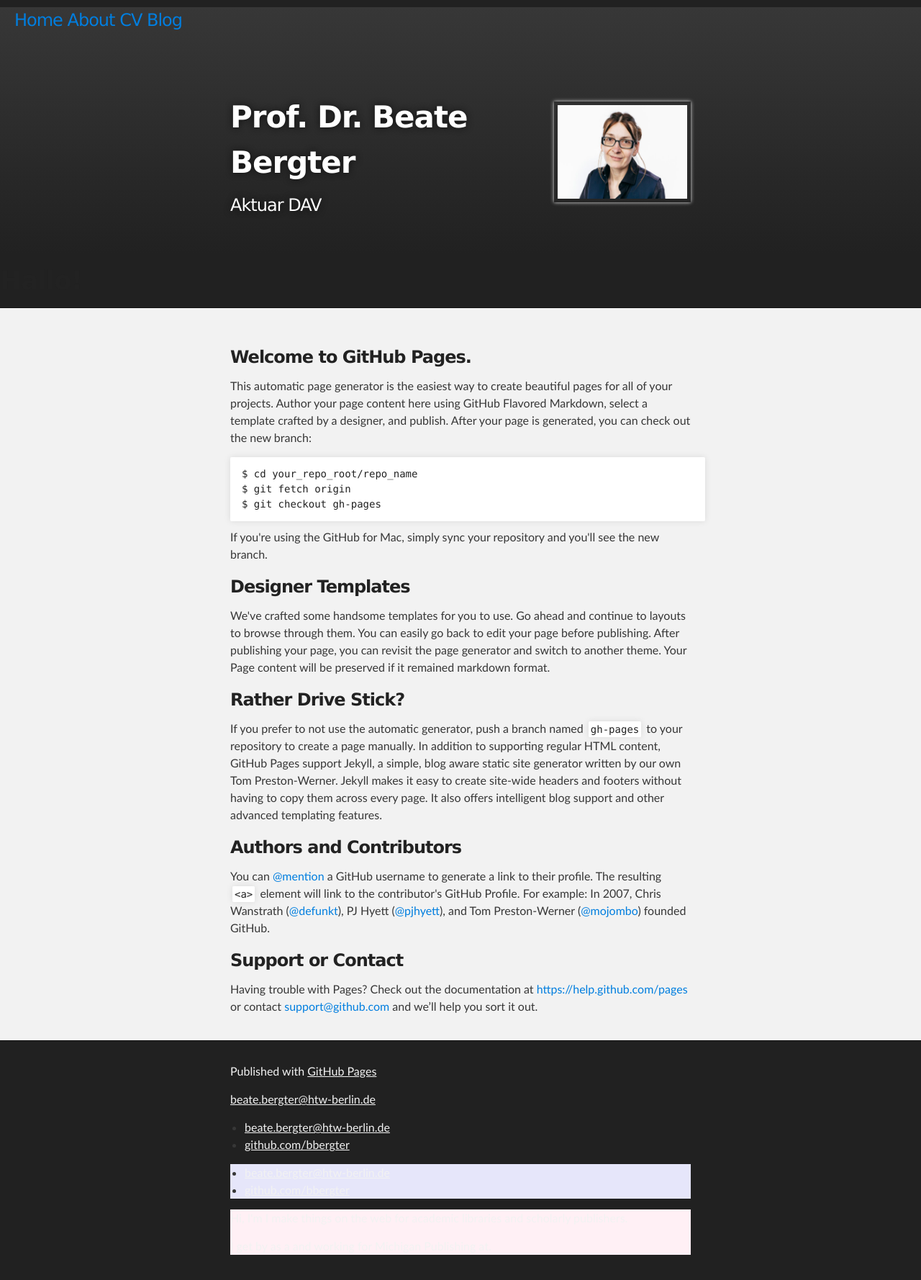
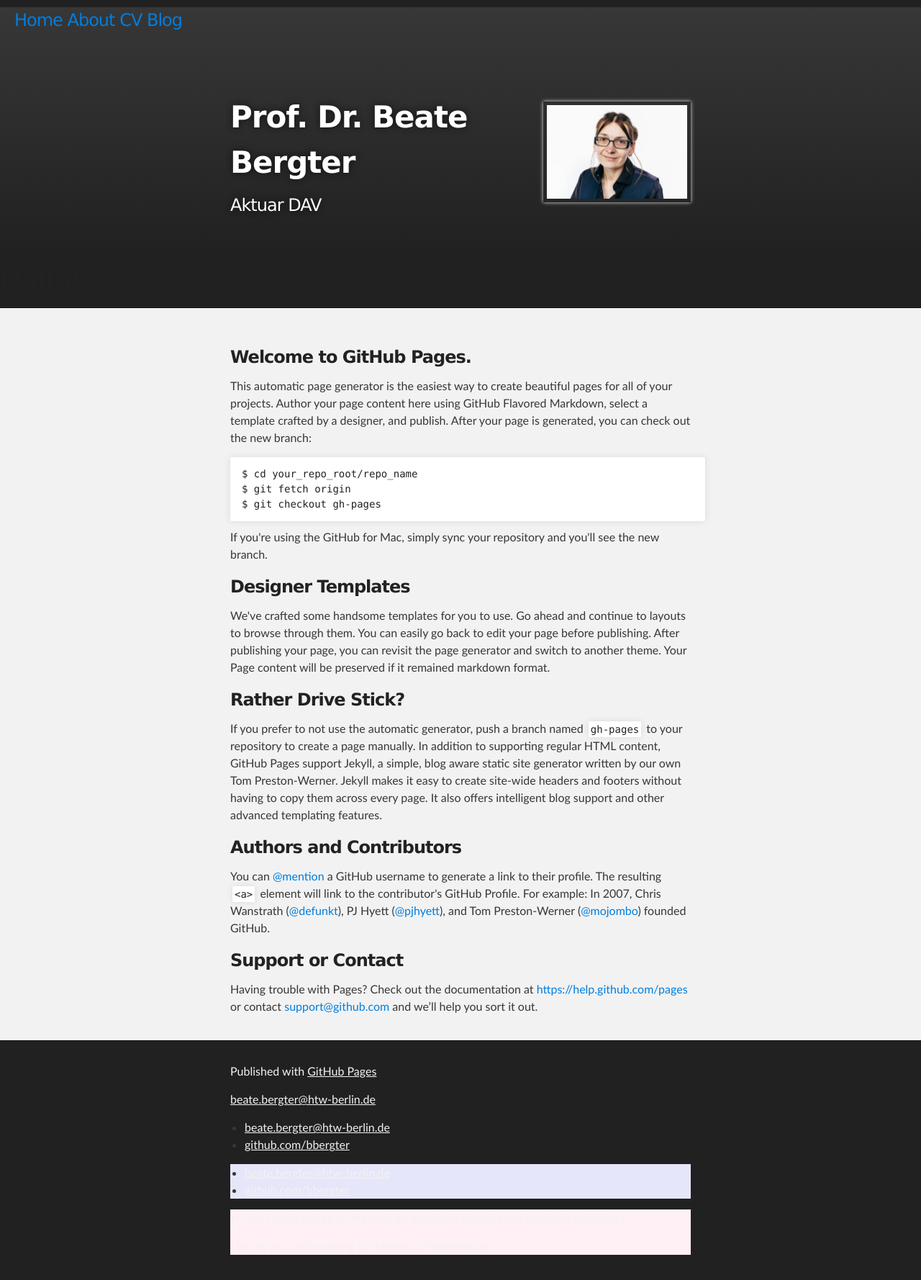
Before and after one commit to bbergter/bbergter, a Jekyll site: the page index.html, which Jekyll copies as it is, in a window 1280 px wide. Shown: the whole page at 72% size. Built offline with Jekyll 4.4.1, drawn with Linux system fonts in a browser that asks for light colours.

Commit message:
Update index.html

```diff
--- a/index.html
+++ b/index.html
@@ -40,7 +40,7 @@
         <header class="inner">
 
 
-        <img alt="moi" src="moi.jpg" height="130" align="right" hspace="100" width="180">
+        <img alt="moi" src="moi.jpg" height="130" align="right" hspace="100" >
 
           <h1 id="project_title">Prof. Dr. Beate Bergter</h1>
           <h2 id="project_tagline">Aktuar DAV</h2>
```
